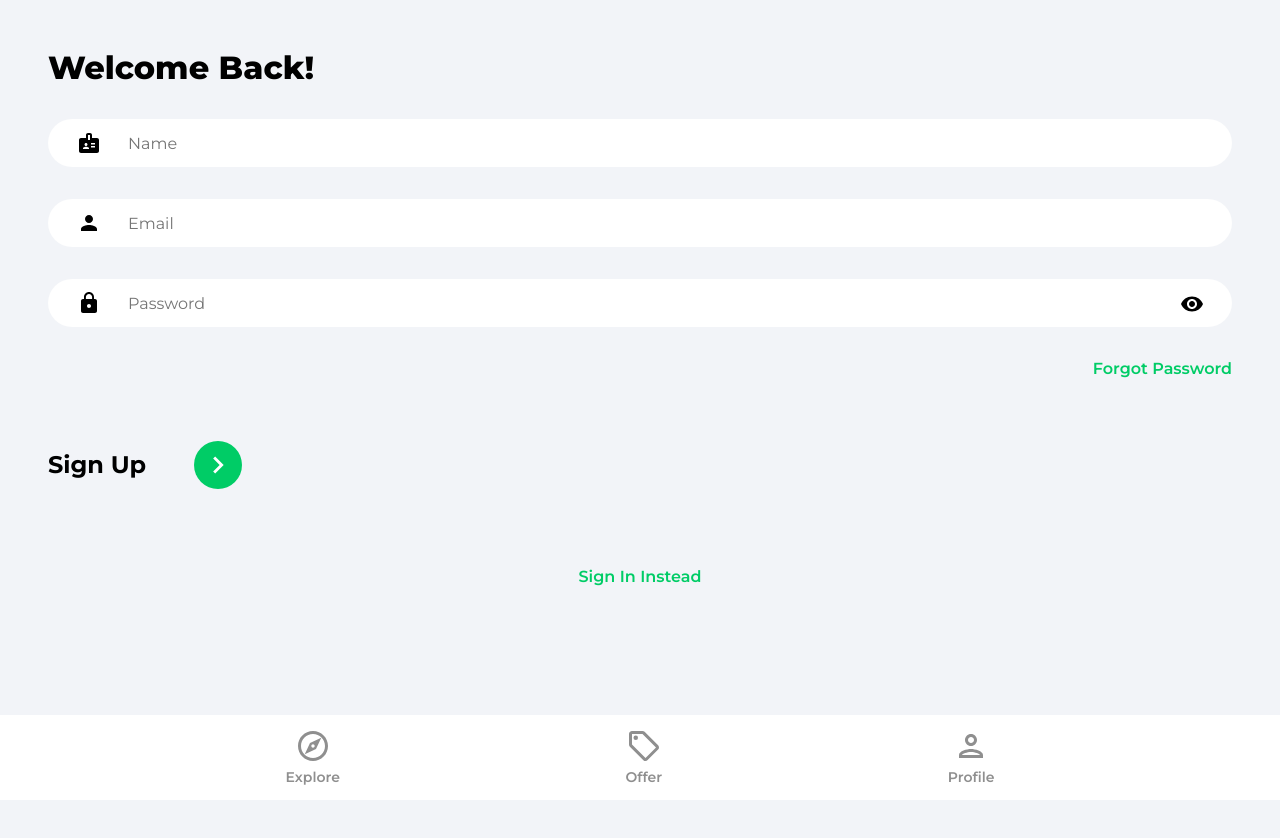
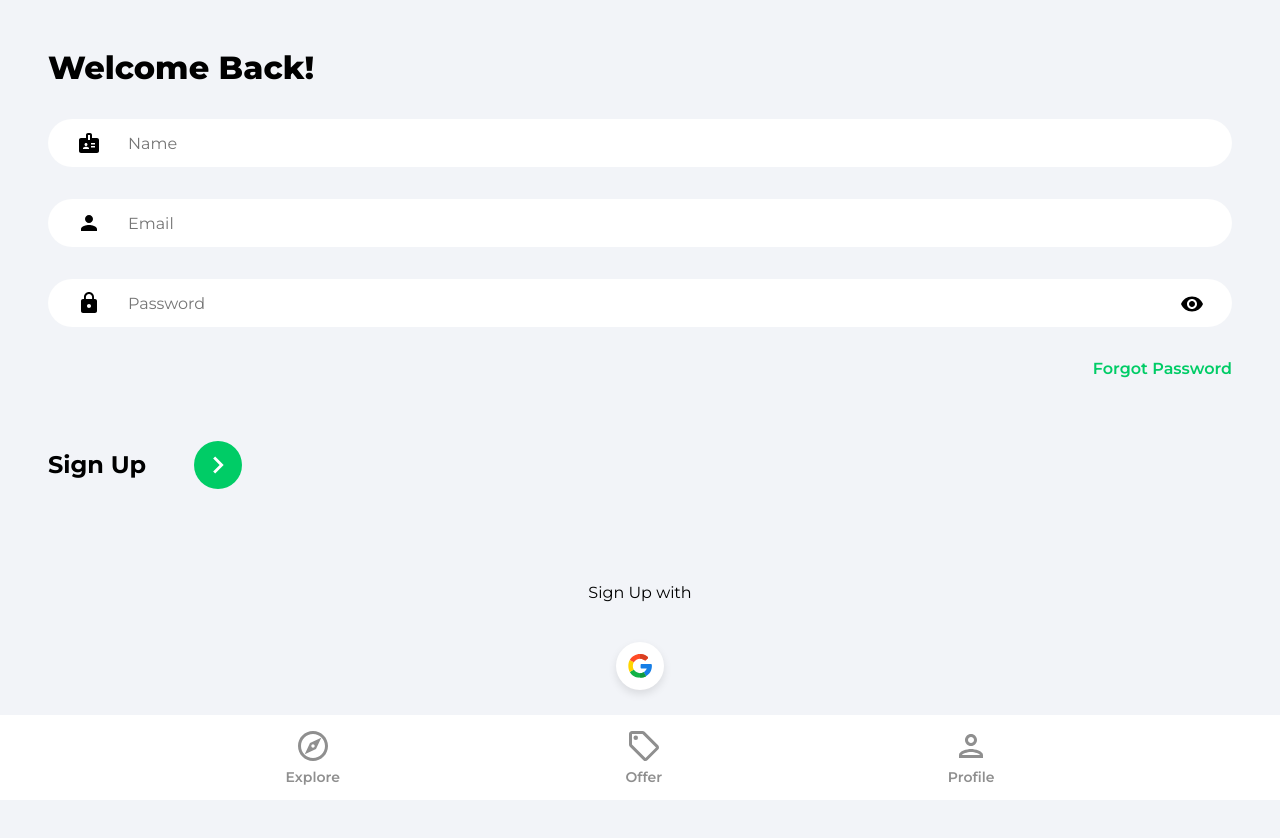
Before and after one commit to vhrvoje2/house-marketplace, a React (Create React App) app: page /sign-up in a window 1280 px wide. Shown: the top 838 px of the page. Before the commit the page ends 800 px from the top, so only its background shows below. Built offline with nearby package versions, Linux system fonts and the light colour scheme; no server answers.

Commit message:
Add Google OAuth

```diff
--- /dev/null
+++ b/src/components/OAuth.jsx
@@ -0,0 +1,45 @@
+import { useLocation, useNavigate } from "react-router-dom";
+import { getAuth, signInWithPopup, GoogleAuthProvider } from "firebase/auth";
+import { doc, setDoc, getDoc, serverTimestamp } from "firebase/firestore";
+import { toast } from "react-toastify";
+import { db } from "../firebase.config";
+import googleIcon from "../assets/svg/googleIcon.svg";
+
+function OAuth() {
+    const navigate = useNavigate();
+    const location = useLocation();
+
+    const onGoogleClick = async () => {
+        try {
+            const auth = getAuth();
+            const provider = new GoogleAuthProvider();
+            const result = await signInWithPopup(auth, provider);
+            const user = result.user;
+
+            const docRef = doc(db, "users", user.uid);
+            const docSnapshot = await getDoc(docRef);
+
+            if (!docSnapshot.exists()) {
+                await setDoc(doc(db, "users", user.uid), {
+                    name: user.displayName,
+                    email: user.email,
+                    timestamp: serverTimestamp(),
+                });
+            }
+            navigate("/");
+        } catch (error) {
+            toast.error("Could not authorize with Google");
+        }
+    };
+
+    return (
+        <div className="socialLogin">
+            <p>Sign {location.pathname === "/sign-up" ? "Up" : "In"} with</p>
+            <button className="socialIconDiv" onClick={onGoogleClick}>
+                <img className="socialIconImg" src={googleIcon} alt="Google" />
+            </button>
+        </div>
+    )
+}
+
+export default OAuth;
--- a/src/pages/Signin.jsx
+++ b/src/pages/Signin.jsx
@@ -4,6 +4,7 @@
 import { ReactComponent as ArrowRightIcon } from "../assets/svg/keyboardArrowRightIcon.svg";
 import visibilityIcon from "../assets/svg/visibilityIcon.svg";
 import { toast } from "react-toastify";
+import OAuth from "../components/OAuth";
 
 function Signin() {
     const [showPassword, setShowPassword] = useState(false);
@@ -89,7 +90,7 @@
                         </div>
                     </form>
 
-                    {/* Google OAuth */}
+                    <OAuth />
 
                     <Link to="/sign-up" className="registerLink">
                         Sign Up Instead
--- a/src/pages/Signup.jsx
+++ b/src/pages/Signup.jsx
@@ -6,6 +6,7 @@
 import { db } from "../firebase.config";
 import { ReactComponent as ArrowRightIcon } from "../assets/svg/keyboardArrowRightIcon.svg";
 import visibilityIcon from "../assets/svg/visibilityIcon.svg";
+import OAuth from "../components/OAuth";
 
 function Signup() {
     const [showPassword, setShowPassword] = useState(false);
@@ -110,7 +111,7 @@
                         </div>
                     </form>
 
-                    {/* Google OAuth */}
+                    <OAuth />
 
                     <Link to="/sign-in" className="registerLink">
                         Sign In Instead
```
